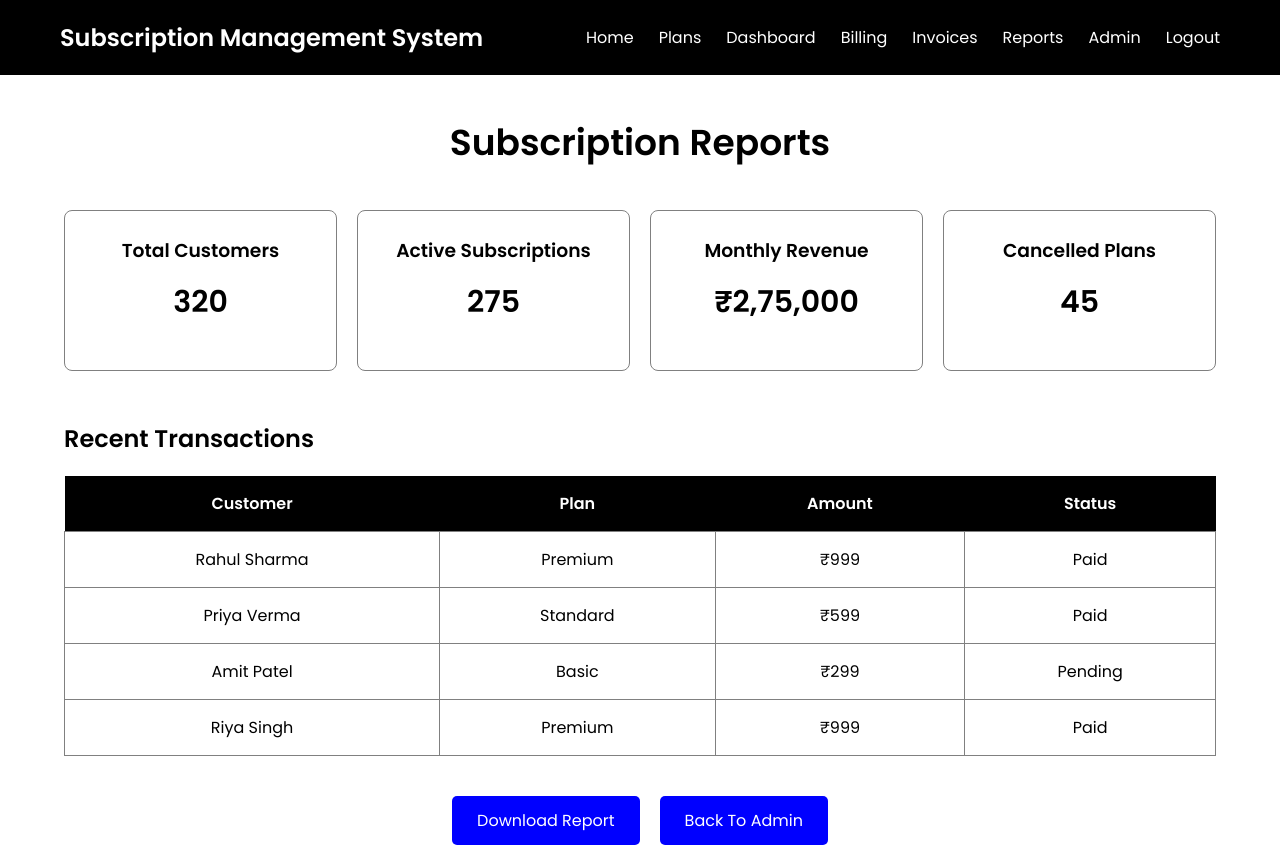
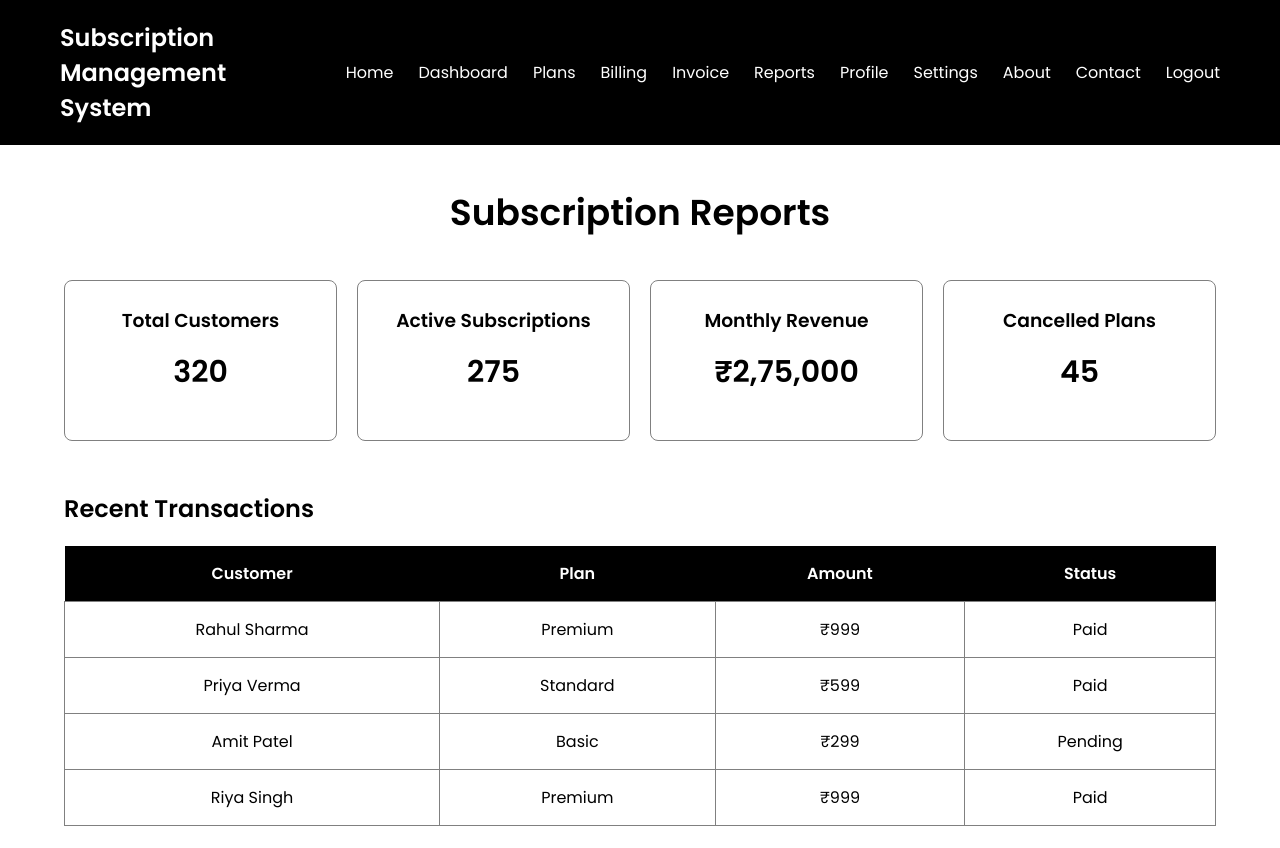
Before and after one commit to devanshmeena422/SMS-Project, a website: page Subscription Management System/FRONTEND/reports.html in a window 1280 px wide. Shown: the top 848 px of the page. Drawn offline with Linux system fonts and the light colour scheme.

Commit message:
Update navigation links across multiple pages for improved accessibility and consistency

```diff
--- a/Subscription Management System/FRONTEND/reports.html
+++ b/Subscription Management System/FRONTEND/reports.html
@@ -13,14 +13,17 @@
 <nav>
 <h2>Subscription Management System</h2>
 <ul>
-<li><a href="index.html">Home</a></li>
-<li><a href="plans.html">Plans</a></li>
-<li><a href="dashboard.html">Dashboard</a></li>
-<li><a href="billing.html">Billing</a></li>
-<li><a href="invoice.html">Invoices</a></li>
-<li><a href="reports.html">Reports</a></li>
-<li><a href="admin.html">Admin</a></li>
-<li><a href="login.html">Logout</a></li>
+        <li><a href="index.html">Home</a></li>
+        <li><a href="dashboard.html">Dashboard</a></li>
+        <li><a href="plans.html">Plans</a></li>
+        <li><a href="billing.html">Billing</a></li>
+        <li><a href="invoice.html">Invoice</a></li>
+        <li><a href="reports.html">Reports</a></li>
+        <li><a href="profile.html">Profile</a></li>
+        <li><a href="settings.html">Settings</a></li>
+        <li><a href="about.html">About</a></li>
+        <li><a href="contact.html">Contact</a></li>
+        <li><a href="login.html">Logout</a></li>
 </ul>
 </nav>
 </header>
```
Also changed, not shown: Subscription Management System/FRONTEND/plans.html (+8 -2 lines), Subscription Management System/FRONTEND/profile.html (+6 -0 lines), Subscription Management System/FRONTEND/settings.html (+5 -2 lines).
